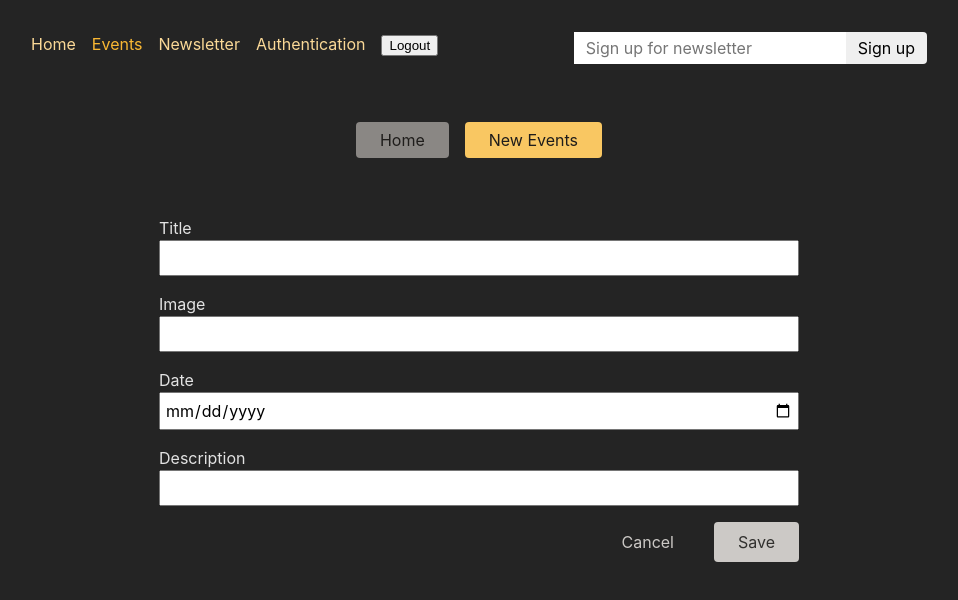
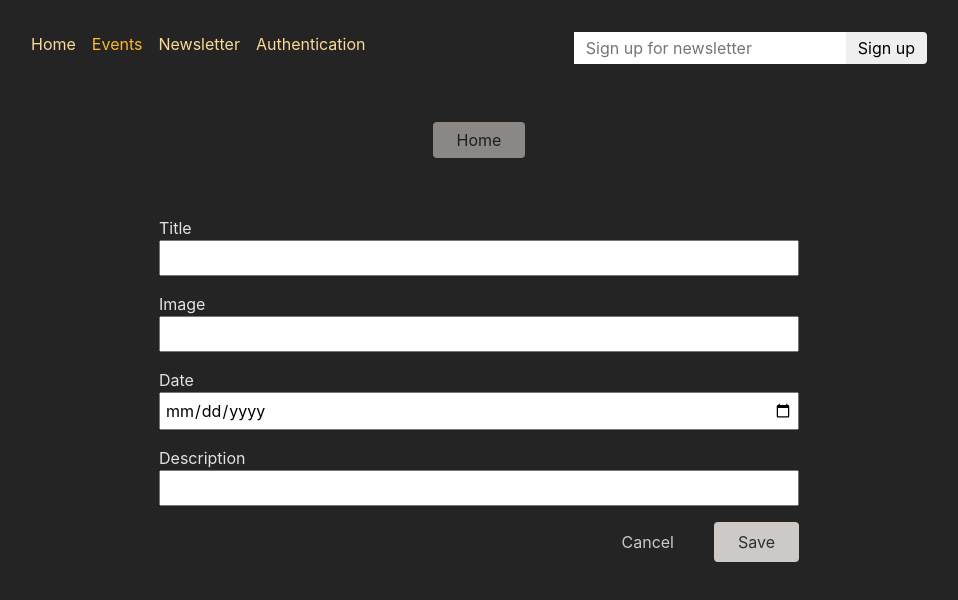
Before and after one commit to danushkapathirana/event-scheduler-app, a React (Create React App) app: page /events/new in a window 1280 px wide. Shown: the top 600 px of the page, without its empty margins (161-1119 px from the left). Built offline with nearby package versions, Linux system fonts and the light colour scheme.

Commit message:
develop updating the ui based on auth status

```diff
--- a/src/App.js
+++ b/src/App.js
@@ -13,6 +13,7 @@
 import Newsletter, { newsletterAction } from "./pages/Newsletter";
 import Authentication, { authenticationAction } from "./pages/Authentication";
 import { logoutAction } from "./pages/Logout";
+import { tokenLoader } from "./components/util/auth";
 
 const App = () => {
   const routes = createBrowserRouter([
@@ -20,6 +21,8 @@
       path: "/",
       element: <Root />,
       errorElement: <Error />,
+      id: "root",
+      loader: tokenLoader,
       children: [
         {index: true, element: <Home />},
         {
--- a/src/components/EventItem.js
+++ b/src/components/EventItem.js
@@ -1,10 +1,11 @@
 import React from "react";
-import { Link, useSubmit } from "react-router-dom";
+import { Link, useRouteLoaderData, useSubmit } from "react-router-dom";
 
 import classes from "./EventItem.module.css"
 
 const EventItem = ({ event }) => {
     const submit = useSubmit()
+    const token = useRouteLoaderData("root")
 
     const startDeleteHandler = () => {
         const proceed = window.confirm("Are you sure?")
@@ -21,10 +22,12 @@
             <time>{event.date}</time>
             <p>{event.description}</p>
 
-            <menu className={classes.actions}>
-                <Link to="edit">Edit</Link>
-                <button onClick={startDeleteHandler}>Delete</button>
-            </menu>
+            {token && (
+                <menu className={classes.actions}>
+                    <Link to="edit">Edit</Link>
+                    <button onClick={startDeleteHandler}>Delete</button>
+                </menu>
+            )}
         </article>
     )
 }
--- a/src/components/EventsNavigation.js
+++ b/src/components/EventsNavigation.js
@@ -1,9 +1,11 @@
 import React from "react";
-import { NavLink } from "react-router-dom";
+import { NavLink, useRouteLoaderData } from "react-router-dom";
 
 import classes from "./EventsNavigation.module.css"
 
 const EventsNavigation = () => {
+    const token = useRouteLoaderData("root")
+
     return(
         <header className={classes.header}>
             <nav>
@@ -11,9 +13,11 @@
                     <li>
                         <NavLink to="/" className={({ isActive }) => isActive ? classes.active : undefined} end>Home</NavLink>
                     </li>
-                    <li>
-                        <NavLink to="/events/new" className={({ isActive }) => isActive ? classes.active : undefined}>New Events</NavLink>
-                    </li>
+                    {token && (
+                        <li>
+                            <NavLink to="/events/new" className={({ isActive }) => isActive ? classes.active : undefined}>New Events</NavLink>
+                        </li>
+                    )}
                 </ul>
             </nav>
         </header>
--- a/src/components/MainNavigation.js
+++ b/src/components/MainNavigation.js
@@ -1,11 +1,13 @@
 import React from "react";
-import { Form, NavLink } from "react-router-dom";
+import { Form, NavLink, useRouteLoaderData } from "react-router-dom";
 
 import NewsletterSignup from "./NewsletterSignup";
 
 import classes from "./MainNavigation.module.css"
 
 const MainNavigation = () => {
+    const token = useRouteLoaderData("root")
+
     return(
         <header className={classes.header}>
             <nav>
@@ -19,14 +21,18 @@
                     <li>
                         <NavLink to="/newsletter" className={({ isActive }) => isActive ? classes.active : undefined }>Newsletter</NavLink>
                     </li>
-                    <li>
-                        <NavLink to="/auth?mode=login" className={({ isActive }) => isActive ? classes.active : undefined }>Authentication</NavLink>
-                    </li>
+                    {!token && (
+                        <li>
+                            <NavLink to="/auth?mode=login" className={({ isActive }) => isActive ? classes.active : undefined }>Authentication</NavLink>
+                        </li>
+                    )}
+                    {token && (
                     <li>
                         <Form action="/logout" method="post">
                             <button>Logout</button>
                         </Form>
                     </li>
+                    )}
                 </ul>
             </nav>
             <NewsletterSignup />
--- a/src/components/util/auth.js
+++ b/src/components/util/auth.js
@@ -2,3 +2,7 @@
     const token = localStorage.getItem("token")
     return token
 }
+
+export const tokenLoader = () => {
+    return getAuthToken()
+}
```
